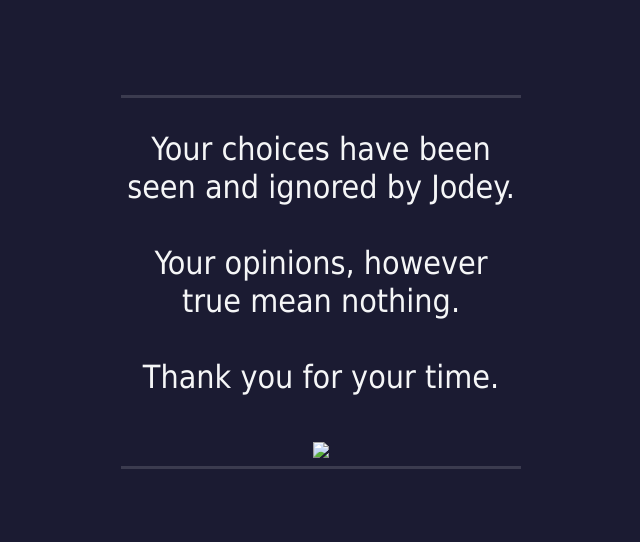
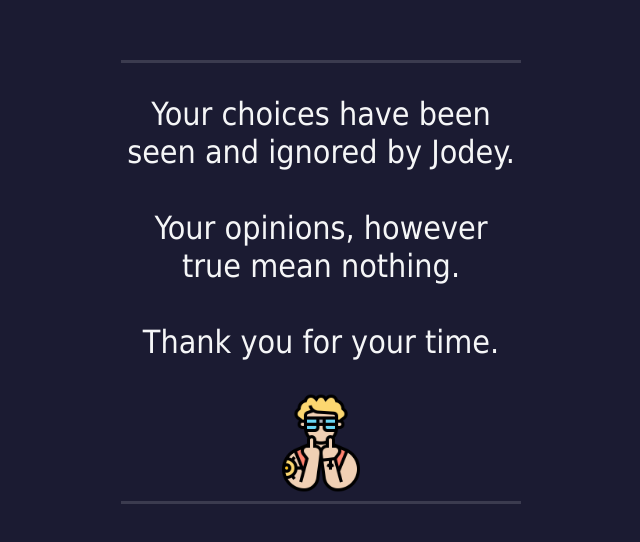
Before and after one commit to theToltec/theToltec-survey-form, a plain HTML site: page fuck-you.html in a window 1280 px wide. Shown: the part 118-660 px from the top of the page, without its empty margins (319-959 px from the left). Drawn offline with Linux system fonts and the light colour scheme; the site is published under a folder, as on GitHub Pages, so addresses that start at the root find nothing.

Commit message:
Fixed broken image link. Removed image from folder.

```diff
--- a/fuck-you.html
+++ b/fuck-you.html
@@ -10,7 +10,7 @@
     <div class="container">
         <div class="message">
            <p>Your choices have been seen and ignored by Jodey.<br><br> Your opinions, however true mean nothing.<br><br> Thank you for your time.</p>
-           <a href="index.html"><img src="/img/gesture2.png"></a>
+           <a href="index.html"><img src="gesture2.png"></a>
         </div>
     </div>
 </body>
```
Also changed, not shown: gesture2.png (added).
